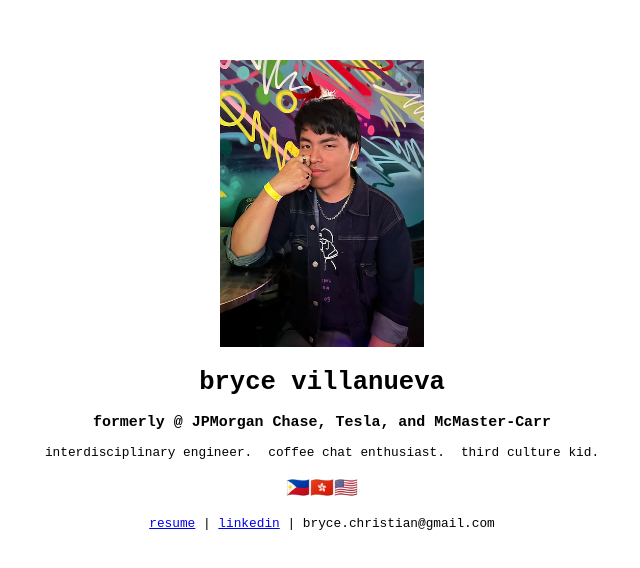
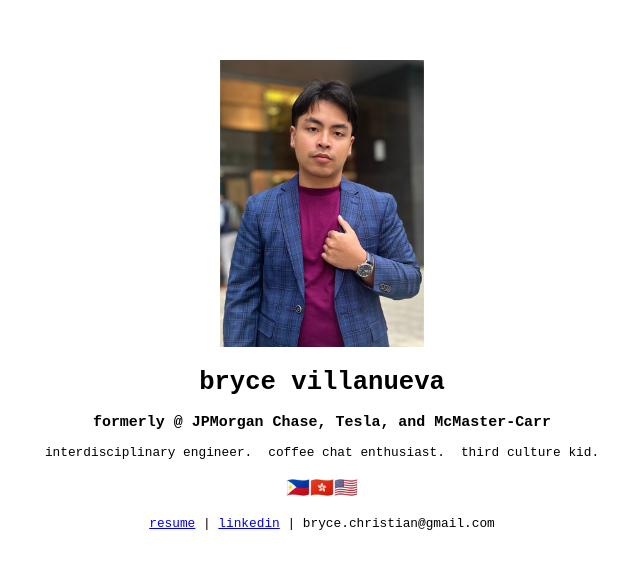
Before and after one commit to mechaturtles/mechaturtles.github.io, a website built with Parcel: page src/index.html in a window 1280 px wide. Shown: the part 106-674 px from the top of the page, without its empty margins (326-966 px from the left). Built offline with nearby package versions, Linux system fonts and the light colour scheme.

Commit message:
Bryce image update

```diff
--- a/src/index.html
+++ b/src/index.html
@@ -9,7 +9,7 @@
 
 <body>
   <div id="content">
-    <img src="./brycesit.png" alt="Bryce Villanueva sitting looking longingly into the camera." />
+    <img src="./bryce-suit.png" alt="Bryce Villanueva sitting looking longingly into the camera." />
     <h1>bryce villanueva</h1>
     <h3>
       formerly @ <b>JPMorgan Chase</b>, <b>Tesla</b>, and <b>McMaster-Carr</b>
```
Also changed, not shown: src/bryce-suit.png (added).
